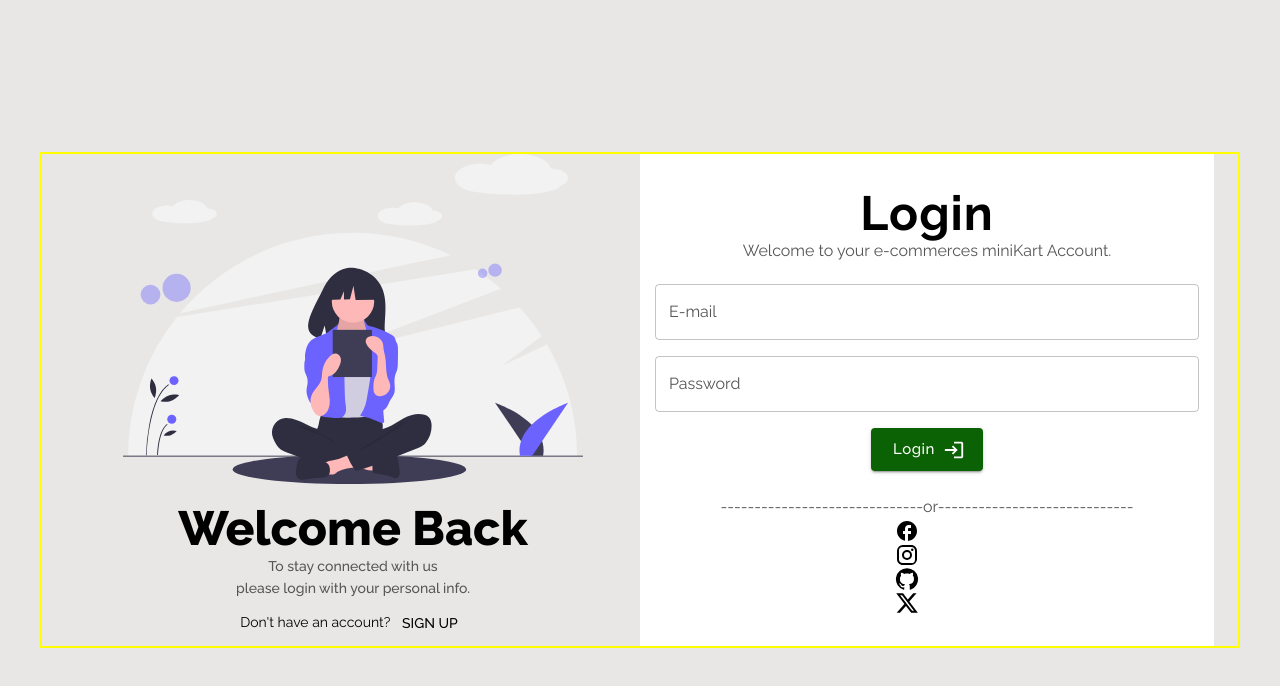
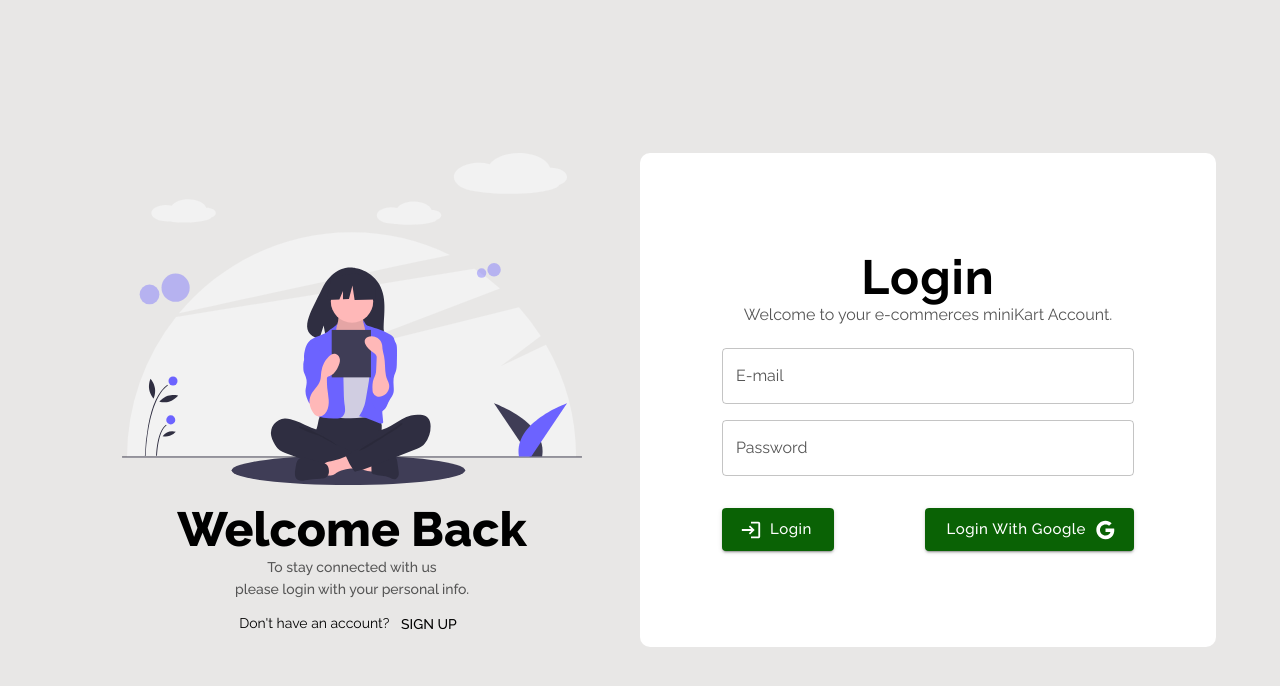
Before and after one commit to RjRishuSty/E-Commerce-Product-Catalog, a React (Create React App) app in the folder my-project/: page /login in a window 1280 px wide. Shown: the top 686 px of the page. Built offline with nearby package versions, Linux system fonts and the light colour scheme.

Commit message:
add userProfile section

```diff
--- a/my-project/package.json
+++ b/my-project/package.json
@@ -13,6 +13,7 @@
     "@testing-library/react": "^16.2.0",
     "@testing-library/user-event": "^13.5.0",
     "axios": "^1.8.1",
+    "notistack": "^3.0.2",
     "react": "^19.0.0",
     "react-dom": "^19.0.0",
     "react-router-dom": "^7.2.0",
--- a/my-project/src/App.js
+++ b/my-project/src/App.js
@@ -10,12 +10,15 @@ import Login from "./Pages/Login/Login";
 import Register from "./Pages/Register/Register";
 // AUTH0
 import { useAuth0 } from "@auth0/auth0-react";
+import { enqueueSnackbar } from "notistack";
 export const ThemeContexts = createContext();
 
 const App = () => {
   const isMobile = useMediaQuery("(max-width:800px)");
   const [isSidebar, setIsSideBar] = useState(false);
+  // LOgin with google (Auth0)
   const {user, isAuthenticated,logout,loginWithRedirect} = useAuth0();
+
   // Handle Menu open or close.............
   const handleMenu = () => {
     setIsSideBar(!isSidebar);
@@ -25,8 +28,12 @@ const App = () => {
     () => localStorage.getItem("AppMode") || "light"
   );
   useEffect(() => {
+    if(user){
+      return enqueueSnackbar("Login successfully", {variant:'success'})
+    }
+
     localStorage.setItem("AppMode", mode);
-  }, [mode]);
+  }, [mode,user]);
 
   const selectedTheme = mode === "light" ? lightTheme : darkTheme;
 
--- a/my-project/src/Pages/Login/Login.jsx
+++ b/my-project/src/Pages/Login/Login.jsx
@@ -7,21 +7,54 @@ import {
   TextField,
   Typography,
 } from "@mui/material";
-import React from "react";
+import React, { useState } from "react";
 import LoginIcon from "@mui/icons-material/Login";
 import Styles from "./Login.module.css";
 import loginImg from "../../assest/login.svg";
 import { Link } from "react-router-dom";
 import SocalMedia from "../../components/SocalMediaIcon/SocalMedia";
+import { enqueueSnackbar } from "notistack";
 
 const Login = () => {
+  const [loginData,setLoginData] =useState({email:'',password:''})
+  console.log(loginData)
+  const handleSubmit = (e)=>{
+    e.preventDefault();
+    if(handleValidate){
+      console.log(loginData)
+      enqueueSnackbar('login successfully',{variant:'success'});
+    }
+
+  }
+  const handleChange = (e)=>{
+    setLoginData((prev)=>({...prev, [e.target.id]:e.target.value}))
+  }
+  const handleValidate = ()=>{
+    if(loginData.email === ''){
+       enqueueSnackbar('E-mail field is required!', {variant:'error'});
+       return false;
+    }
+    if(!loginData.email.includes('@')){
+       enqueueSnackbar('Ivalid E-mail!', {variant:'error'});
+       return false;
+    }
+    if(loginData.password === ''){
+       enqueueSnackbar('Password field is required!', {variant:'error'});
+       return false;
+    }
+    if(loginData.password.length <6){
+       enqueueSnackbar('Password must be greater then 6 digits!', {variant:'error'});
+       return false;
+    }
+    return true
+  }
   return (
     <Stack
       component="section"
       className={Styles.loginPage}
-      sx={{backgroundColor:'primary.light'}}
+      sx={{ backgroundColor: "primary.light" }}
     >
-      <Container sx={{ border: "2px solid yellow" }}>
+      <Container>
         <Grid container>
           <Grid
             item
@@ -54,24 +87,44 @@ const Login = () => {
               To stay connected with us
               <br /> please login with your personal info.
             </Typography>
-            <Typography variant="body2" color="text.primary" textAlign='center' gutterBottom>
-              Don't have an account? <Button component={Link} to='/sign-up' variant="text" color="red">Sign up</Button>
+            <Typography
+              variant="body2"
+              color="text.primary"
+              textAlign="center"
+              gutterBottom
+            >
+              Don't have an account?{" "}
+              <Button component={Link} to="/sign-up" variant="text" color="red">
+                Sign up
+              </Button>
             </Typography>
-
           </Grid>
           <Grid item xs={12} sm={12} md={6} className={Styles.formGrid}>
-            <Typography variant="h3" color="text.primary" sx={{ fontWeight: 700, letterSpacing: 1 }}>
+            <Typography
+              variant="h3"
+              color="text.primary"
+              sx={{ fontWeight: 700, letterSpacing: 1 }}
+            >
               Login
             </Typography>
-            <Typography variant="title2" color="text.secondary" gutterBottom mb={3}>
+            <Typography
+              variant="title2"
+              color="text.secondary"
+              gutterBottom
+              mb={3}
+              textAlign='center'
+            >
               Welcome to your e-commerces miniKart Account.{" "}
             </Typography>
+            <form onSubmit={handleSubmit}>
               <TextField
                 fullWidth
                 variant="outlined"
                 label="E-mail"
                 id="email"
                 sx={{ mb: 2 }}
+
+                onChange={handleChange}
               />
               <TextField
                 fullWidth
@@ -79,23 +132,25 @@ const Login = () => {
                 label="Password"
                 id="password"
                 sx={{ mb: 2 }}
+
+                onChange={handleChange}
               />
-            {/* <Typography variant="body1" color="text.secondary" textAlign='start'>Forget Password ?</Typography> */}
+             <Box component='div' sx={{mt:2,display:'flex',justifyContent:'space-between',alignItems:'center'}}>
              <Button
                 variant="contained"
                 color="primary"
                 sx={{
-                mb: 3,
                   textTransform: "capitalize",
                   letterSpacing: "0.5px",
                 }}
                 size="large"
-              endIcon={<LoginIcon size="large"/>}
+                startIcon={<LoginIcon size="large" />}
               >
                 Login
               </Button>
-            <Typography  color="text.secondary">------------------------------or-----------------------------</Typography>
-            <SocalMedia/>
+              <SocalMedia componentType="login" />
+             </Box>
+            </form>
           </Grid>
         </Grid>
       </Container>
--- a/my-project/src/Pages/Login/Login.module.css
+++ b/my-project/src/Pages/Login/Login.module.css
@@ -22,13 +22,10 @@
     object-position: center;
     object-fit: cover;
 }
-/* .welcomeGrid{
-    border: 1px solid black;
-    bg
-    background-image: url(../../assest/login.svg);
-} */
+
 .formGrid{
     background-color: #fff;
+    border-radius: 10px;
     display: flex;
     justify-content: center;
     align-items: center;
--- a/my-project/src/components/Footer/Footer.jsx
+++ b/my-project/src/components/Footer/Footer.jsx
@@ -65,7 +65,7 @@ const Footer = () => {
               Welcome to our E-commerce minikart store. Our store provide lot of
               projects just like shirt,t-shirt,jeens, fruits etc....
             </Typography>
-            <SocalMedia />
+            <SocalMedia componentType='footer'/>
           </Grid>
         </Grid>
       </Container>
--- a/my-project/src/components/Header/Header.jsx
+++ b/my-project/src/components/Header/Header.jsx
@@ -12,6 +12,7 @@ import SideBar from "../SideBar/SideBar";
 import { useContext } from "react";
 import { ThemeContexts } from "../../App";
 import { Link } from "react-router-dom";
+import Profile from "../UserProfile/Profile";
 
 const Header = () => {
   const { isMobile, isSidebar, handleMenu, isAuthenticated,logout } =
@@ -36,7 +37,7 @@ const Header = () => {
           {!isMobile && (
             <>
               {isAuthenticated ? (
-                <Button
+                <>{/* <Button
                   variant="text"
                   color="inherit"
                   onClick = {(e)=>logout()}
@@ -48,7 +49,11 @@ const Header = () => {
                   endIcon={<LogoutIcon />}
                 >
                   Logout
-                </Button>
+                </Button> */
+                }
+                <Profile/>
+                </>
+
               ) : (
                 <>
                   <Button
--- a/my-project/src/components/SocalMediaIcon/SocalMedia.jsx
+++ b/my-project/src/components/SocalMediaIcon/SocalMedia.jsx
@@ -3,35 +3,55 @@ import FacebookOutlinedIcon from "@mui/icons-material/FacebookOutlined";
 import InstagramIcon from "@mui/icons-material/Instagram";
 import GitHubIcon from "@mui/icons-material/GitHub";
 import XIcon from "@mui/icons-material/X";
-const SocalMedia = () => {
+import GoogleIcon from "@mui/icons-material/Google";
+import { Button, IconButton, Typography } from "@mui/material";
+import { useContext } from "react";
+import { ThemeContexts } from "../../App";
+const SocalMedia = ({ componentType }) => {
+  const { loginWithRedirect } = useContext(ThemeContexts);
+  switch (componentType) {
+    case "footer":
       return (
         <>
           <FacebookOutlinedIcon
-        color="inherit"
-        sx={{ mr: 5,  cursor: "pointer" }}
-        onMouseEnter={(e)=>e.target.style.color="#ffc307"}
-        onMouseLeave={(e)=>e.target.style.color="white"}
+            sx={{ mr: 5, cursor: "pointer", color: "white" }}
+            onMouseEnter={(e) => (e.target.style.color = "#ffc307")}
+            onMouseLeave={(e) => (e.target.style.color = "white")}
           />
           <InstagramIcon
-        color="inherit"
-        sx={{ mr: 5,  cursor: "pointer" }}
-        onMouseEnter={(e)=>e.target.style.color="#ffc307"}
-        onMouseLeave={(e)=>e.target.style.color="white"}
+            sx={{ mr: 5, cursor: "pointer", color: "white" }}
+            onMouseEnter={(e) => (e.target.style.color = "#ffc307")}
+            onMouseLeave={(e) => (e.target.style.color = "white")}
           />
           <GitHubIcon
-        color="inherit"
-        sx={{ mr: 5,  cursor: "pointer" }}
-        onMouseEnter={(e)=>e.target.style.color="#ffc307"}
-        onMouseLeave={(e)=>e.target.style.color="white"}
+            sx={{ mr: 5, cursor: "pointer", color: "white" }}
+            onMouseEnter={(e) => (e.target.style.color = "#ffc307")}
+            onMouseLeave={(e) => (e.target.style.color = "white")}
           />
           <XIcon
-        color="inherit"
-        sx={{ mr: 5,  cursor: "pointer" }}
-        onMouseEnter={(e)=>e.target.style.color="#ffc307"}
-        onMouseLeave={(e)=>e.target.style.color="white"}
+            sx={{ mr: 5, cursor: "pointer", color: "white" }}
+            onMouseEnter={(e) => (e.target.style.color = "#ffc307")}
+            onMouseLeave={(e) => (e.target.style.color = "white")}
           />
         </>
       );
+    case "login":
+      return (
+          <Button
+            onClick={(e) => loginWithRedirect()}
+            endIcon={<GoogleIcon sx={{fontSize: "2rem" }} />}
+            variant="contained"
+            sx={{textTransform:'capitalize',letterSpacing:'0.5px'}}
+            size="large"
+          >
+              Login with Google
+          </Button>
+      );
+
+    default:
+      <></>;
+  }
+  return;
 };
 
 export default SocalMedia;
--- /dev/null
+++ b/my-project/src/components/UserProfile/Profile.jsx
@@ -0,0 +1,45 @@
+import { Box, Menu, MenuItem, Stack } from "@mui/material";
+import Styles from "./Profile.module.css";
+import React, { useContext, useState } from "react";
+import { ThemeContexts } from "../../App";
+
+const Profile = () => {
+  const { user, logout } = useContext(ThemeContexts);
+  const [anchorEl, setAnchorEl] = useState(null);
+  const handleMouseEnter = (e) => {
+    setAnchorEl(e.currentTarget);
+  };
+  const handleClose = () => {
+    setAnchorEl(null);
+  };
+  return (
+    <Stack component="section">
+      <Box component="div" className={Styles.profile}>
+        <img
+          src={user.picture}
+          alt={user.name.length > 6 ? user.name.slice(0, 5) : user.name}
+          className={Styles.profileImg}
+          onMouseEnter={handleMouseEnter}
+        />
+      </Box>
+      <Menu
+        anchorEl={anchorEl}
+        open={Boolean(anchorEl)}
+        onClose={handleClose}
+        onMouseLeave={handleClose}
+        PaperProps={{
+          sx: {
+            mt: 1,
+            minWidth: "150px",
+            borderRadius: "8px",
+          },
+        }}
+      >
+        <MenuItem>View Profile</MenuItem>
+        <MenuItem onClick={logout}>Logout</MenuItem>
+      </Menu>
+    </Stack>
+  );
+};
+
+export default Profile;
--- /dev/null
+++ b/my-project/src/components/UserProfile/Profile.module.css
@@ -0,0 +1,12 @@
+.profile{
+    /* border: 2px solid red; */
+    width: auto;
+    height: auto;
+    cursor: pointer;
+}
+.profileImg{
+    width: 50px;
+    height: auto;
+    border-radius: 50%;
+    box-shadow: 0px 0px 5px black;
+}
--- a/my-project/src/index.js
+++ b/my-project/src/index.js
@@ -1,12 +1,13 @@
 import React from "react";
 import { Auth0Provider } from "@auth0/auth0-react";
 import ReactDOM from "react-dom/client";
+import {SnackbarProvider} from 'notistack';
 import "./index.css";
 import App from "./App";
 
 const root = ReactDOM.createRoot(document.getElementById("root"));
 root.render(
-  <React.StrictMode>
+  // <React.StrictMode>
     <Auth0Provider
       domain="dev-ey0utu62e37caak8.us.auth0.com"
       clientId="d7LobWB30BkzRLczt3F3NohWKiWPBpN0"
@@ -14,7 +15,9 @@ root.render(
         redirect_uri: window.location.origin,
       }}
     >
-      <App />
+    <SnackbarProvider>
+    <App />
+    </SnackbarProvider>
     </Auth0Provider>
-  </React.StrictMode>
+  //  </React.StrictMode>
 );
```
Also changed, not shown: 1 other file (tests, documents, lock files or other folders). Lines whose indentation alone changed are shown as unchanged.
